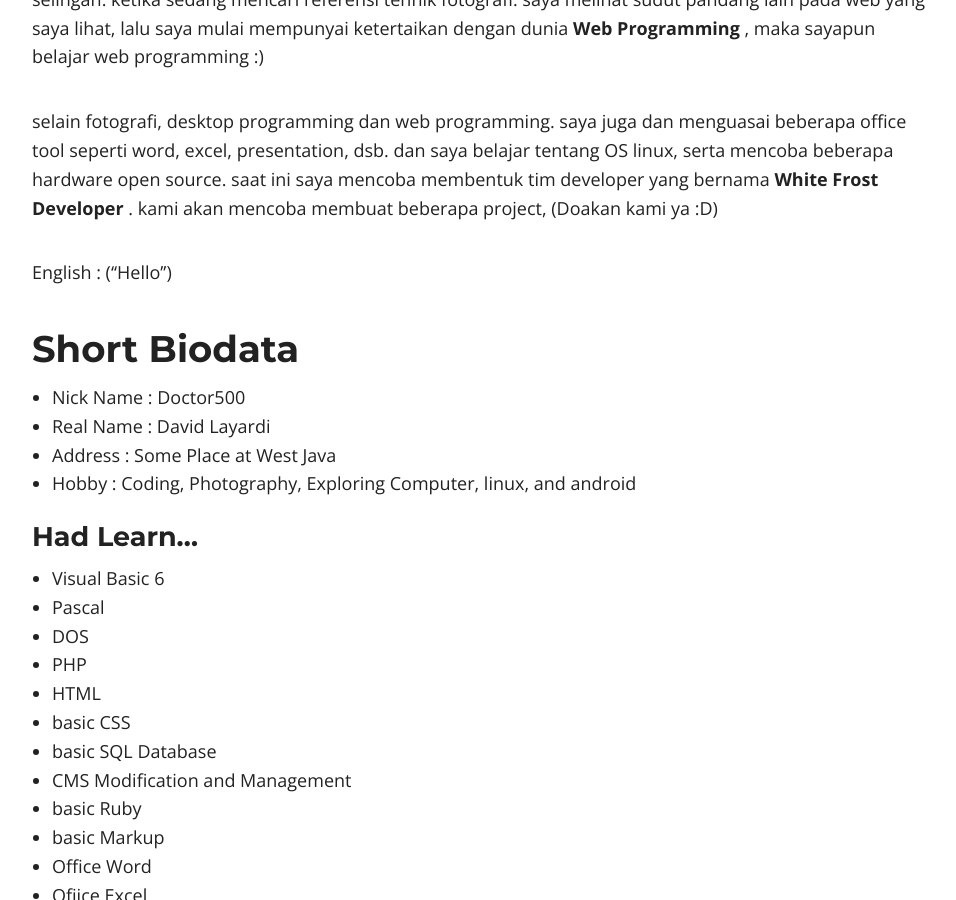
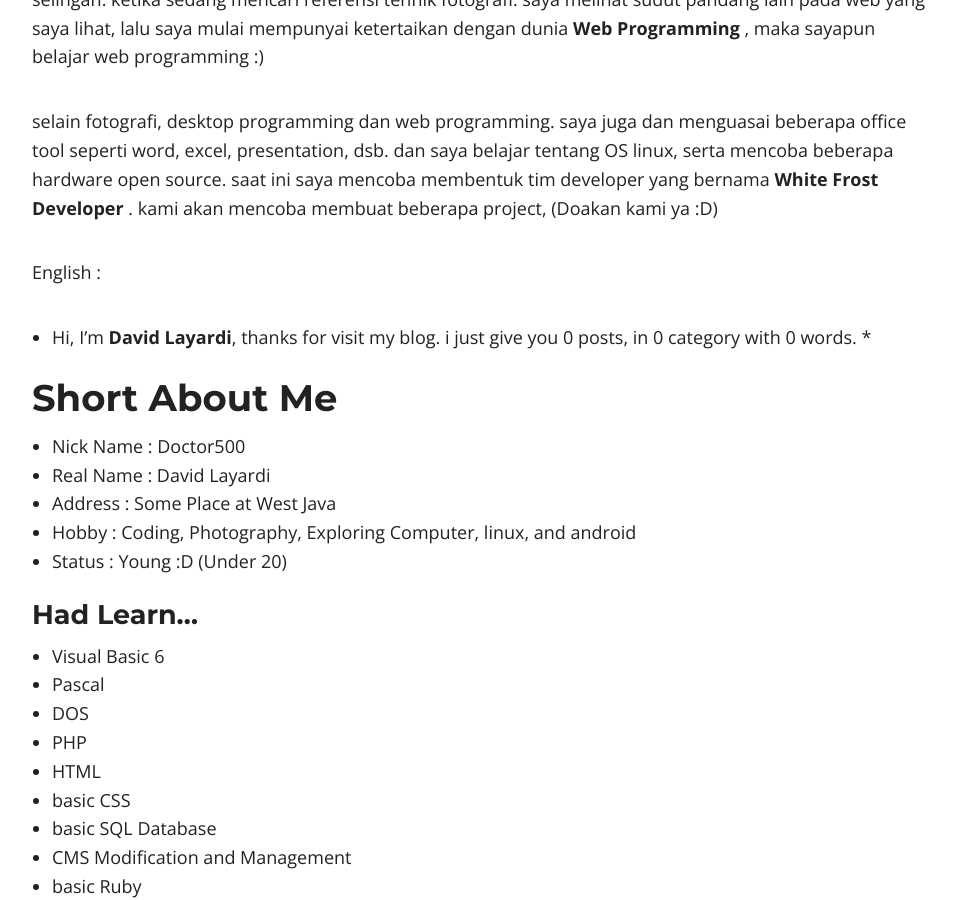
Before and after one commit to frost-team/doctor500.github.io, a Jekyll site: the page built from about.md, in a window 1280 px wide and 900 px high, scrolled down 1127 px. Shown: the whole window, without its empty margins (158-1114 px from the left). Built offline with Jekyll 4.4.1, drawn with Linux system fonts in a browser that asks for light colours; nearby versions of some CDN libraries.

Commit message:
Modified by doctor500

```diff
--- a/about.md
+++ b/about.md
@@ -39,14 +39,15 @@ selain fotografi, desktop programming dan web programming. saya juga dan menguas
 saat ini saya mencoba membentuk tim developer yang bernama **White Frost Developer** . kami akan mencoba membuat beberapa project, (Doakan kami ya :D)
 
 English :
-(''Hello'')
+* Hi, I'm **David Layardi**, thanks for visit my blog. i just give you {{ site.posts | size }} posts, in {{ site.categories | size }} category with {{ total_words }} words. {% if featuredcount != 0 %} I have <a href="{{ site.url }}/featured">{{ featuredcount }} featured post</a>, and I recommend you for read that.{% endif %} *
 
-##Short Biodata
+##Short About Me
 
 * Nick Name : Doctor500
 * Real Name : David Layardi
-* Address    : Some Place at West Java
+* Address   : Some Place at West Java
 * Hobby     : Coding, Photography, Exploring Computer, linux, and android
+* Status    : Young :D (Under 20)
 
 ###Had Learn...
 * Visual Basic 6
```
Also changed, not shown: _layouts/home.html (+0 -15 lines), _layouts/page.html (+0 -15 lines), _layouts/post.html (+0 -15 lines).
